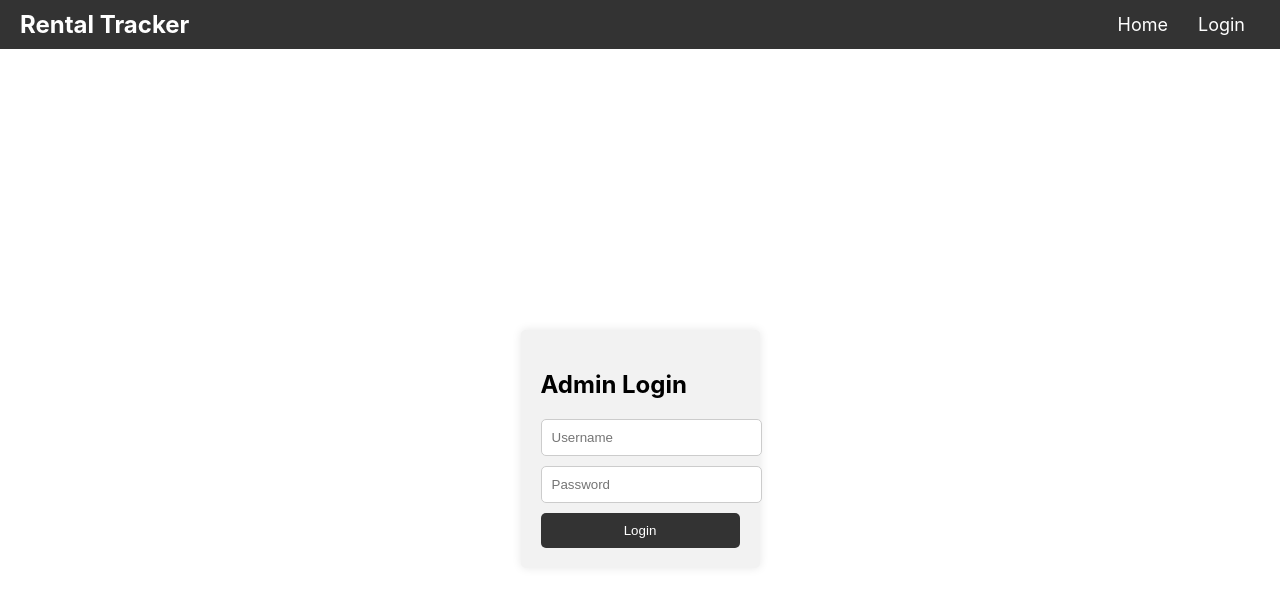
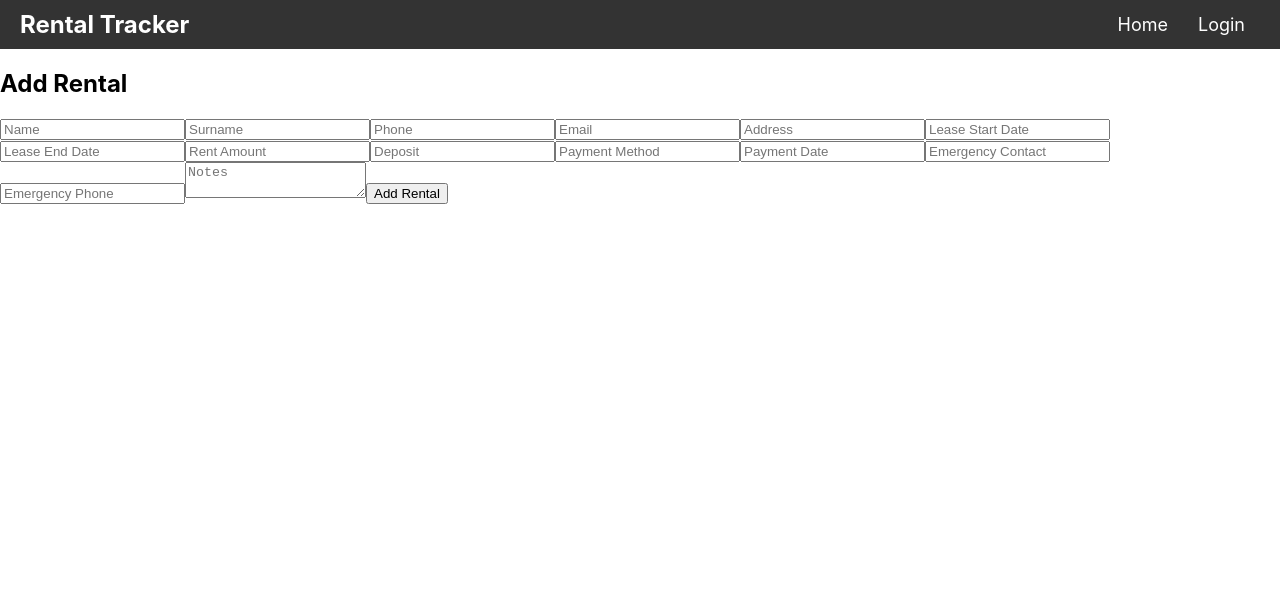
Before and after one commit to cubukcum/rent-tracker, a React (Create React App) app: page /add-rental in a window 1280 px wide. Before the commit this address led to /login. Shown: the top 606 px of the page. Built offline with nearby package versions, Linux system fonts and the light colour scheme; no server answers; data requests are answered from the project's data file.

Commit message:
added new components

```diff
--- a/src/App.js
+++ b/src/App.js
@@ -1,58 +1,32 @@
-// import React from 'react';
-// import { BrowserRouter as Router, Route, Routes, Link } from 'react-router-dom';
-// import './App.css';
-// import RentalForm from './components/RentalForm';
-// import RentalList from './components/RentalList';
-// import NavBar from './components/NavBar';
-
-// function App() {
-//   return (
-//     <Router>
-//       <div className="App">
-//             <NavBar />
-//         <main>
-//           <Routes>
-//             <Route path="/" element={<h1>Welcome to the Rental Tracker</h1>} />
-//             <Route path="/add-rental" element={<RentalForm />} />
-//             <Route path="/view-rentals" element={<RentalList />} />
-//           </Routes>
-//         </main>
-//       </div>
-//     </Router>
-//   );
-// }
-
-// export default App;
-import React, { useState } from 'react';
+// src/App.js
+import React from 'react';
 import { BrowserRouter as Router, Route, Routes, Navigate } from 'react-router-dom';
-import NavBar from './components/NavBar';
+import { AuthProvider } from './context/AuthContext';
+import Navbar from './components/Navbar';
 // import Home from './components/Home';
-import RentalForm from './components/RentalForm';
+import AddRental from './components/AddRental';
 import RentalList from './components/RentalList';
 import Login from './components/Login';
+import TenantDashboard from './components/TenantDashboard';
+import LandlordDashboard from './components/LandlordDashboard';
 import './App.css';
 
 function App() {
-  const [isAuthenticated, setIsAuthenticated] = useState(false);
-
   return (
-    <Router>
-      <NavBar isAuthenticated={isAuthenticated} setIsAuthenticated={setIsAuthenticated} />
-      <Routes>
-        {/* <Route path="/" element={<Home />} /> */}
+    <AuthProvider>
+      <Router>
+        <Navbar />
+        <Routes>
         <Route path="/" element={<h1>Welcome to the Rental Tracker</h1>} />
-
-        <Route path="/login" element={<Login setIsAuthenticated={setIsAuthenticated} />} />
-        {isAuthenticated ? (
-          <>
-            <Route path="/add-rental" element={<RentalForm />} />
-            <Route path="/view-rentals" element={<RentalList />} />
-          </>
-        ) : (
-          <Route path="*" element={<Navigate to="/login" />} />
-        )}
-      </Routes>
-    </Router>
+          <Route path="/login" element={<Login />} />
+          <Route path="/tenant-dashboard" element={<TenantDashboard />} />
+          <Route path="/landlord-dashboard" element={<LandlordDashboard />} />
+          <Route path="/add-rental" element={<AddRental />} />
+          <Route path="/view-rentals" element={<RentalList />} />
+          <Route path="*" element={<Navigate to="/" />} />
+        </Routes>
+      </Router>
+    </AuthProvider>
   );
 }
 
--- /dev/null
+++ b/src/components/AddRental.js
@@ -0,0 +1,60 @@
+// src/components/AddRental.js
+import React, { useState } from 'react';
+import axios from 'axios';
+
+const AddRental = () => {
+  const [tenantInfo, setTenantInfo] = useState({
+    name: '',
+    surname: '',
+    phone: '',
+    email: '',
+    address: '',
+    leaseStart: '',
+    leaseEnd: '',
+    rentAmount: '',
+    deposit: '',
+    paymentMethod: '',
+    paymentDate: '',
+    emergencyContact: '',
+    emergencyPhone: '',
+    notes: ''
+  });
+
+  const handleChange = (e) => {
+    const { name, value } = e.target;
+    setTenantInfo({ ...tenantInfo, [name]: value });
+  };
+
+  const handleSubmit = async (e) => {
+    e.preventDefault();
+    try {
+      await axios.post('http://localhost:5000/rentals', tenantInfo);
+      alert('Rental added successfully');
+    } catch (error) {
+      console.error('There was an error adding the rental!', error);
+    }
+  };
+
+  return (
+    <form onSubmit={handleSubmit}>
+      <h2>Add Rental</h2>
+      <input name="name" placeholder="Name" onChange={handleChange} />
+      <input name="surname" placeholder="Surname" onChange={handleChange} />
+      <input name="phone" placeholder="Phone" onChange={handleChange} />
+      <input name="email" placeholder="Email" onChange={handleChange} />
+      <input name="address" placeholder="Address" onChange={handleChange} />
+      <input name="leaseStart" placeholder="Lease Start Date" onChange={handleChange} />
+      <input name="leaseEnd" placeholder="Lease End Date" onChange={handleChange} />
+      <input name="rentAmount" placeholder="Rent Amount" onChange={handleChange} />
+      <input name="deposit" placeholder="Deposit" onChange={handleChange} />
+      <input name="paymentMethod" placeholder="Payment Method" onChange={handleChange} />
+      <input name="paymentDate" placeholder="Payment Date" onChange={handleChange} />
+      <input name="emergencyContact" placeholder="Emergency Contact" onChange={handleChange} />
+      <input name="emergencyPhone" placeholder="Emergency Phone" onChange={handleChange} />
+      <textarea name="notes" placeholder="Notes" onChange={handleChange}></textarea>
+      <button type="submit">Add Rental</button>
+    </form>
+  );
+};
+
+export default AddRental;
--- /dev/null
+++ b/src/components/LandlordDashboard.js
@@ -0,0 +1,22 @@
+// src/components/LandlordDashboard.js
+import React, { useContext } from 'react';
+import { AuthContext } from '../context/AuthContext';
+import { useNavigate } from 'react-router-dom';
+
+const LandlordDashboard = () => {
+  const { isAuthenticated } = useContext(AuthContext);
+  const navigate = useNavigate();
+
+  if (!isAuthenticated) {
+    navigate('/login');
+  }
+
+  return (
+    <div>
+      <h2>Landlord Dashboard</h2>
+      {/* Landlord functionalities go here */}
+    </div>
+  );
+};
+
+export default LandlordDashboard;
--- a/src/components/Login.js
+++ b/src/components/Login.js
@@ -1,45 +1,41 @@
-import React, { useState } from 'react';
+// src/components/Login.js
+import React, { useState, useContext } from 'react';
 import { useNavigate } from 'react-router-dom';
-import './Login.css';
+import { AuthContext } from '../context/AuthContext';
 
-
-const Login = ({ setIsAuthenticated }) => {
+const Login = () => {
   const [username, setUsername] = useState('');
   const [password, setPassword] = useState('');
+  const { login, userRole } = useContext(AuthContext);
   const navigate = useNavigate();
 
   const handleSubmit = (e) => {
     e.preventDefault();
-    // Simple authentication check for demonstration purposes
-    if (username === 'admin' && password === 'password') {
-      setIsAuthenticated(true);
-      navigate('/view-rentals');
-    } else {
-      alert('Invalid credentials');
+    login(username, password);
+    if (userRole === 'admin') {
+      navigate('/landlord-dashboard');
+    } else if (userRole === 'tenant') {
+      navigate('/tenant-dashboard');
     }
   };
 
   return (
-    <div className="login-container">
     <form onSubmit={handleSubmit}>
-        <h2>Admin Login</h2>
+      <h2>Login</h2>
       <input
         type="text"
         placeholder="Username"
         value={username}
         onChange={(e) => setUsername(e.target.value)}
-          required
       />
       <input
         type="password"
         placeholder="Password"
         value={password}
         onChange={(e) => setPassword(e.target.value)}
-          required
       />
       <button type="submit">Login</button>
     </form>
-    </div>
   );
 };
 
--- a/src/components/RentalForm.js
+++ /dev/null
@@ -1,53 +0,0 @@
-import React, { useState, useContext } from 'react';
-import { RentalContext } from '../context/RentalContext';
-import axios from 'axios';
-
-const RentalForm = () => {
-  const { dispatch } = useContext(RentalContext);
-  const [name, setName] = useState('');
-  const [rent, setRent] = useState('');
-  const [startDate, setStartDate] = useState('');
-
-  const handleSubmit = async (e) => {
-    e.preventDefault();
-    const newRental = { id: Date.now(), name, rent, startDate, paid: false, paidDate: null, note: '' };
-    try {
-      const response = await axios.post('http://localhost:5000/rentals', newRental);
-      dispatch({ type: 'ADD_RENTAL', payload: response.data });
-      setName('');
-      setRent('');
-      setStartDate('');
-    } catch (error) {
-      console.error('Error adding rental:', error);
-    }
-  };
-
-  return (
-    <form onSubmit={handleSubmit}>
-      <input
-        type="text"
-        placeholder="Rental Name"
-        value={name}
-        onChange={(e) => setName(e.target.value)}
-        required
-      />
-      <input
-        type="number"
-        placeholder="Rent Amount"
-        value={rent}
-        onChange={(e) => setRent(e.target.value)}
-        required
-      />
-      <input
-        type="date"
-        placeholder="Rent Start Date"
-        value={startDate}
-        onChange={(e) => setStartDate(e.target.value)}
-        required
-      />
-      <button type="submit">Add Rental</button>
-    </form>
-  );
-};
-
-export default RentalForm;
--- /dev/null
+++ b/src/components/TenantDashboard.js
@@ -0,0 +1,22 @@
+// src/components/TenantDashboard.js
+import React, { useContext } from 'react';
+import { AuthContext } from '../context/AuthContext';
+import { useNavigate } from 'react-router-dom';
+
+const TenantDashboard = () => {
+  const { isAuthenticated } = useContext(AuthContext);
+  const navigate = useNavigate();
+
+  if (!isAuthenticated) {
+    navigate('/login');
+  }
+
+  return (
+    <div>
+      <h2>Tenant Dashboard</h2>
+      {/* Tenant functionalities go here */}
+    </div>
+  );
+};
+
+export default TenantDashboard;
--- /dev/null
+++ b/src/context/AuthContext.js
@@ -0,0 +1,30 @@
+// src/context/AuthContext.js
+import React, { createContext, useState } from 'react';
+
+export const AuthContext = createContext();
+
+export const AuthProvider = ({ children }) => {
+  const [isAuthenticated, setIsAuthenticated] = useState(false);
+  const [userRole, setUserRole] = useState(null); // To track user role
+
+  const login = (username, password) => {
+    if (username === 'admin' && password === 'password') {
+      setIsAuthenticated(true);
+      setUserRole('admin');
+    } else if (username === 'tenant' && password === 'password') {
+      setIsAuthenticated(true);
+      setUserRole('tenant');
+    }
+  };
+
+  const logout = () => {
+    setIsAuthenticated(false);
+    setUserRole(null);
+  };
+
+  return (
+    <AuthContext.Provider value={{ isAuthenticated, userRole, login, logout }}>
+      {children}
+    </AuthContext.Provider>
+  );
+};
```
Also changed, not shown: 1 other file (tests, documents, lock files or other folders). Lines whose indentation alone changed are shown as unchanged.
